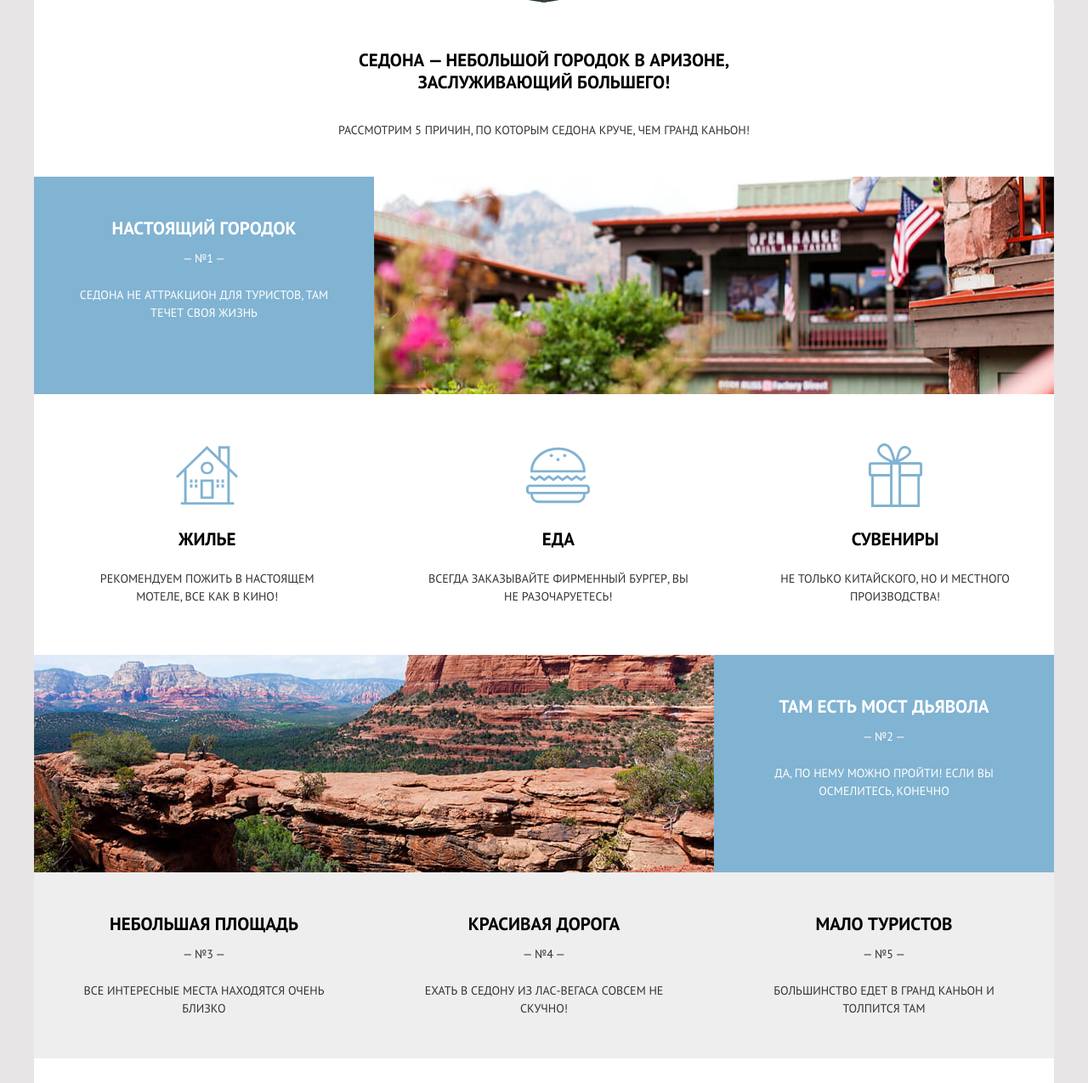
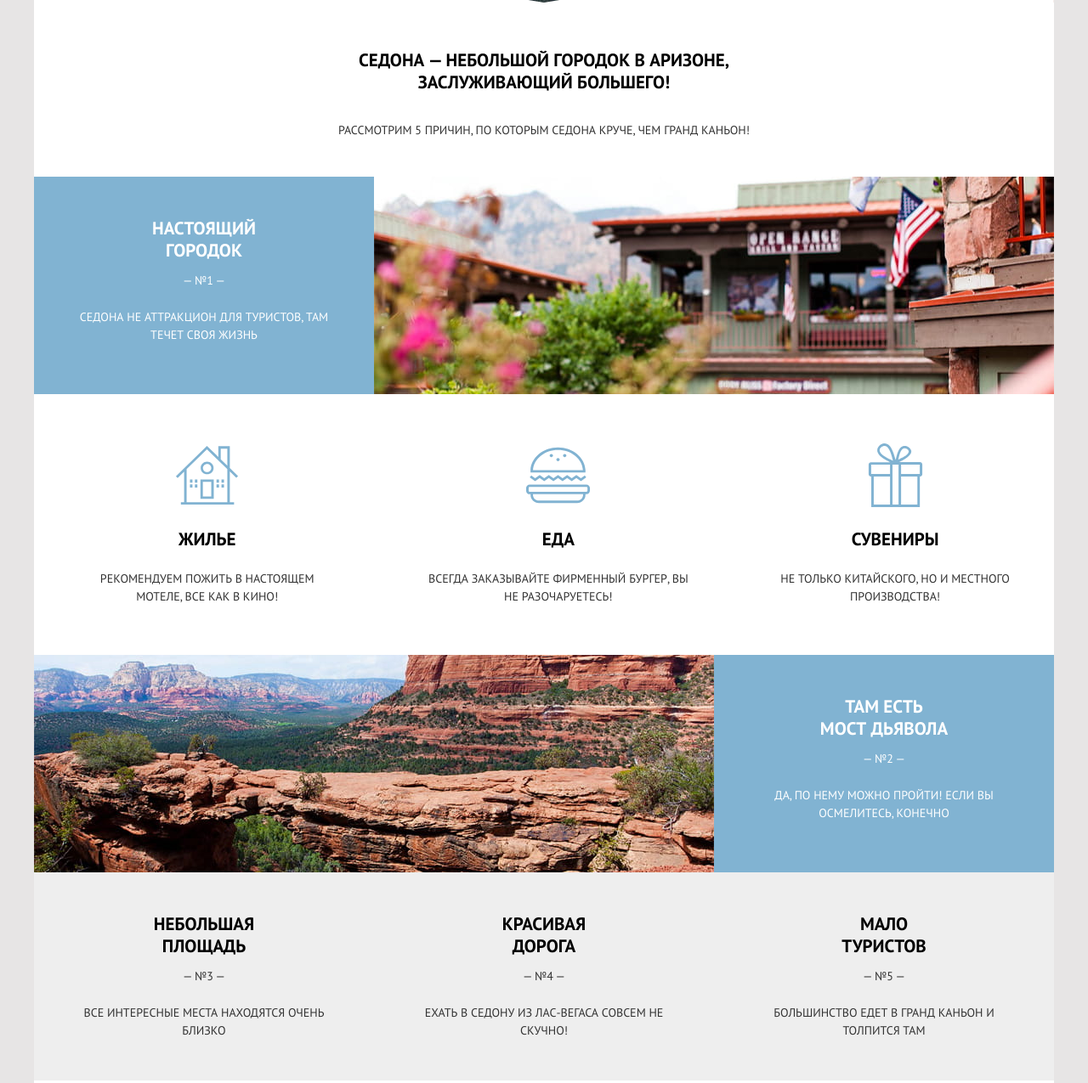
Before and after one commit to jiogunoff/HTMLAcademy, a website: page index.html in a window 1280 px wide. Shown: the part 571-1846 px from the top of the page at 85% size. Drawn offline with Linux system fonts and the light colour scheme.

Commit message:
20 second row reason titles

```diff
--- a/index.html
+++ b/index.html
@@ -130,7 +130,7 @@
             <div class="reason">
               <div class="reason-card-wrapper">
                 <article class="reason-card blue">
-                  <h3 class="title-s reason-title">Настоящий городок</h3>
+                  <h3 class="title-s reason-title">Настоящий <span class="reason-title-second">городок</span></h3>
                   <p class="reason-text reason-number">— №1 —</p>
                   <p class="reason-text">
                     Седона не аттракцион для туристов, там течет своя жизнь
@@ -216,7 +216,7 @@
             <div class="reason reverse">
               <div class="reason-card-wrapper">
                 <article class="reason-card blue">
-                  <h3 class="title-s reason-title">Там есть Мост дьявола</h3>
+                  <h3 class="title-s reason-title">Там есть <span class="reason-title-second">Мост дьявола</span></h3>
                   <p class="reason-text reason-number">— №2 —</p>
                   <p class="reason-text">
                     Да, по нему можно пройти! Если вы осмелитесь, конечно
@@ -230,7 +230,7 @@
           </li>
           <li class="reasons-item regular">
             <article class="reason-card">
-              <h3 class="title-s reason-title">Небольшая площадь</h3>
+              <h3 class="title-s reason-title">Небольшая <span class="reason-title-second">площадь</span></h3>
               <p class="reason-text reason-number">— №3 —</p>
               <p class="reason-text">
                 Все интересные места находятся очень близко
@@ -239,7 +239,7 @@
           </li>
           <li class="reasons-item regular">
             <article class="reason-card">
-              <h3 class="title-s reason-title">Красивая дорога</h3>
+              <h3 class="title-s reason-title">Красивая <span class="reason-title-second">дорога</span></h3>
               <p class="reason-text reason-number">— №4 —</p>
               <p class="reason-text">
                 Ехать в седону из лас-вегаса совсем не скучно!
@@ -248,7 +248,7 @@
           </li>
           <li class="reasons-item regular">
             <article class="reason-card">
-              <h3 class="title-s reason-title">Мало туристов</h3>
+              <h3 class="title-s reason-title">Мало <span class="reason-title-second">туристов</span></h3>
               <p class="reason-text reason-number">— №5 —</p>
               <p class="reason-text">
                 Большинство едет в гранд каньон и толпится там
--- a/styles/blocks/reasons.css
+++ b/styles/blocks/reasons.css
@@ -126,6 +126,9 @@
     display: flex;
     flex-direction: row;
   }
+  .reason-title-second {
+    display: block;
+  }
   .reason.reverse {
     flex-direction: row-reverse;
   }
```
